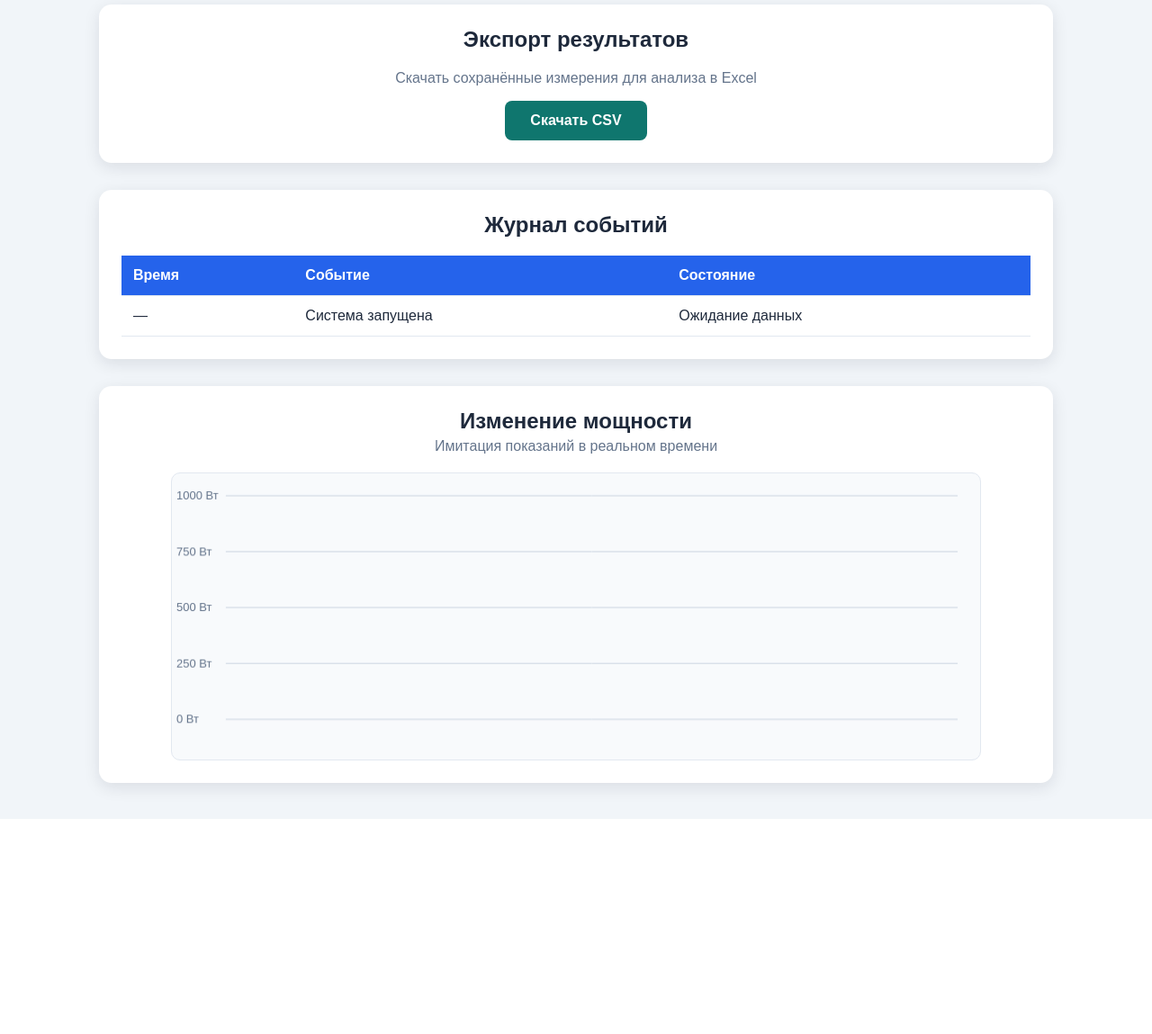
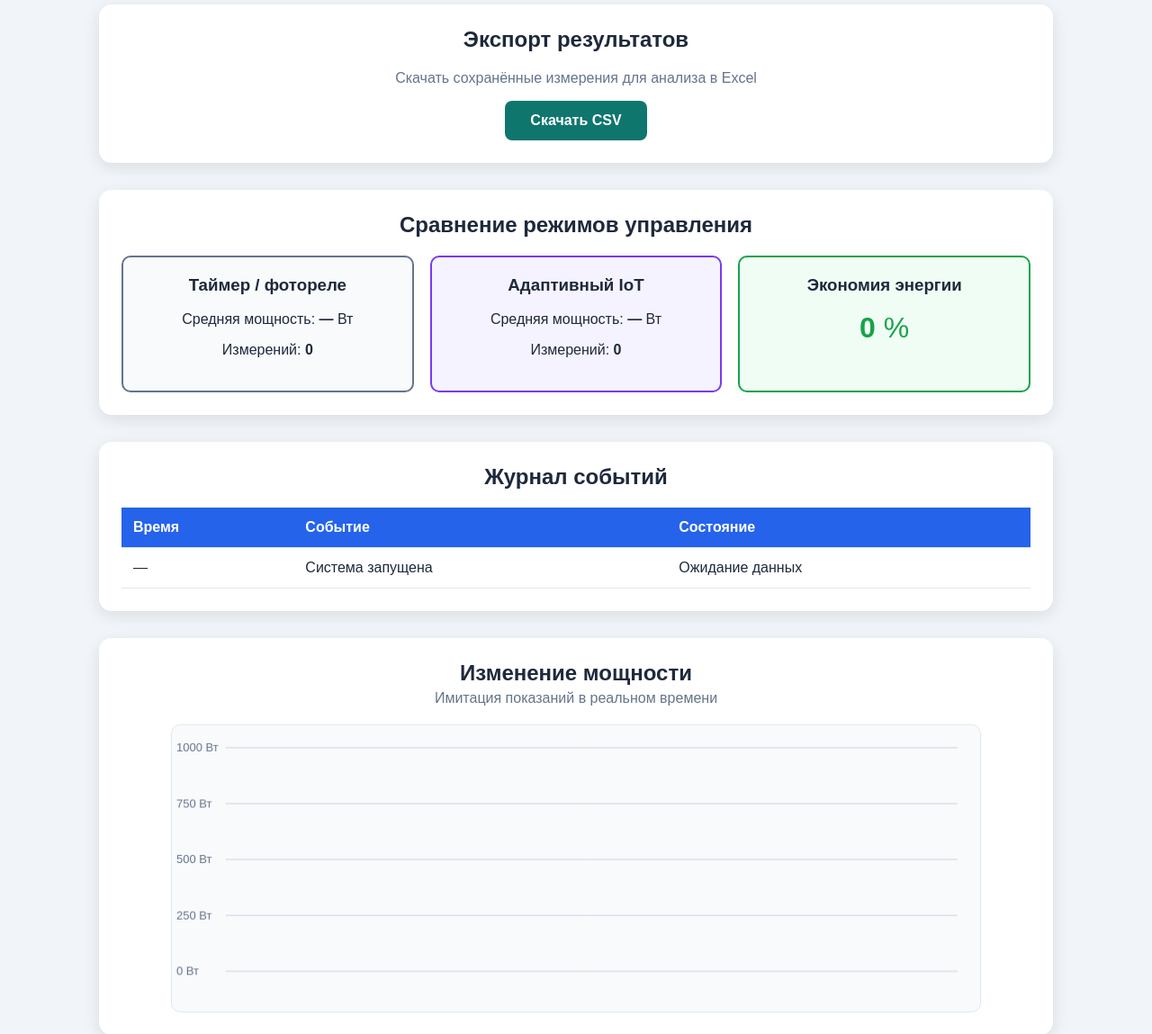
Before and after one commit to Dinara-Zhukenova/research-web-app, a Flask app: page / in a window 1280 px wide. Shown: the part 777-1926 px from the top of the page at 90% size. Before the commit the page ends 1687 px from the top, so only its background shows below. Run offline with Flask 3, Linux system fonts and the light colour scheme; data that the repository does not hold is empty.

Commit message:
Add research comparison dashboard

```diff
--- a/static/script.js
+++ b/static/script.js
@@ -11,7 +11,42 @@ async function loadHistory() {
         history.forEach((measurement) => {
             powerHistory.push(measurement.power);
         });
+async function loadComparison() {
+    try {
+        const response = await fetch("/api/comparison");
+        const data = await response.json();
 
+        document.getElementById(
+            "conventionalAverage"
+        ).textContent =
+            data.conventional.average_power;
+
+        document.getElementById(
+            "conventionalCount"
+        ).textContent =
+            data.conventional.sample_count;
+
+        document.getElementById(
+            "adaptiveAverage"
+        ).textContent =
+            data.adaptive.average_power;
+
+        document.getElementById(
+            "adaptiveCount"
+        ).textContent =
+            data.adaptive.sample_count;
+
+        document.getElementById(
+            "comparisonSavings"
+        ).textContent =
+            data.savings_percent;
+    } catch (error) {
+        console.error(
+            "Не удалось загрузить сравнение",
+            error
+        );
+    }
+}
         drawPowerChart();
     } catch (error) {
         console.error("Не удалось загрузить историю", error);
@@ -263,5 +298,7 @@ function drawPowerChart() {
 
 
 loadHistory();
+loadComparison();
 
 setInterval(updateData, 2000);
+setInterval(loadComparison, 5000);
--- a/static/style.css
+++ b/static/style.css
@@ -248,3 +248,52 @@ tbody tr:hover {
 .export-button:hover {
     background: #115e59;
 }
+.comparison-panel {
+    margin-top: 30px;
+    padding: 25px;
+    background: white;
+    border-radius: 14px;
+    box-shadow: 0 5px 18px rgba(15, 23, 42, 0.1);
+}
+
+.comparison-panel h2 {
+    margin-top: 0;
+    text-align: center;
+}
+
+.comparison-grid {
+    display: grid;
+    grid-template-columns: repeat(
+        auto-fit,
+        minmax(220px, 1fr)
+    );
+    gap: 18px;
+}
+
+.comparison-card {
+    padding: 20px;
+    text-align: center;
+    background: #f8fafc;
+    border: 2px solid #64748b;
+    border-radius: 10px;
+}
+
+.comparison-card h3 {
+    margin-top: 0;
+}
+
+.adaptive-card {
+    border-color: #7c3aed;
+    background: #f5f3ff;
+}
+
+.savings-card {
+    border-color: #16a34a;
+    background: #f0fdf4;
+}
+
+.saving-value {
+    margin: 15px 0 0;
+    color: #16a34a;
+    font-size: 32px;
+}
--- a/templates/index.html
+++ b/templates/index.html
@@ -125,7 +125,48 @@
         Скачать CSV
     </a>
 </section>
-        <section class="events-panel">
+        <section class="comparison-panel">
+    <h2>Сравнение режимов управления</h2>
+
+    <div class="comparison-grid">
+        <div class="comparison-card">
+            <h3>Таймер / фотореле</h3>
+
+            <p>
+                Средняя мощность:
+                <strong id="conventionalAverage">—</strong> Вт
+            </p>
+
+            <p>
+                Измерений:
+                <strong id="conventionalCount">0</strong>
+            </p>
+        </div>
+
+        <div class="comparison-card adaptive-card">
+            <h3>Адаптивный IoT</h3>
+
+            <p>
+                Средняя мощность:
+                <strong id="adaptiveAverage">—</strong> Вт
+            </p>
+
+            <p>
+                Измерений:
+                <strong id="adaptiveCount">0</strong>
+            </p>
+        </div>
+
+        <div class="comparison-card savings-card">
+            <h3>Экономия энергии</h3>
+
+            <p class="saving-value">
+                <strong id="comparisonSavings">0</strong> %
+            </p>
+        </div>
+    </div>
+</section>
+<section class="events-panel">
             <h2>Журнал событий</h2>
 
             <div class="table-container">
```
